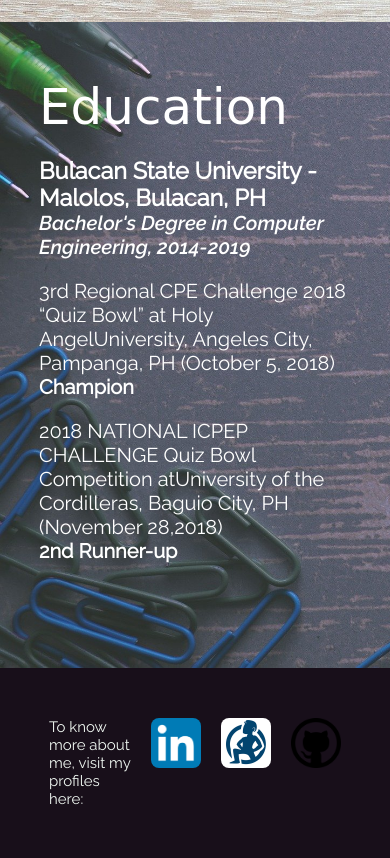
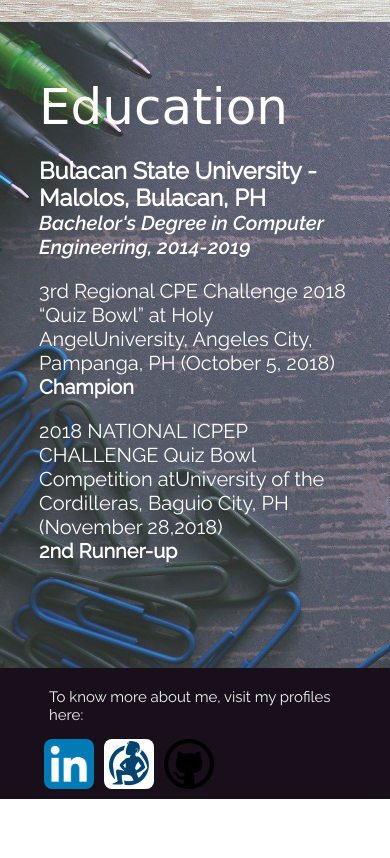
Before and after one commit to YanVictoria/first-website, a plain HTML site: page index.html in a window 390 px wide. Shown: the part 2641-3499 px from the top of the page. After the commit the page ends 3460 px from the top, so only its background shows below. Drawn offline with Linux system fonts and the light colour scheme; a web font is replaced by a local one.

Commit message:
Update Responsive Style in Footer

```diff
--- a/css/my_styles.css
+++ b/css/my_styles.css
@@ -152,12 +152,11 @@ footer img {
 }
 footer p {
     font-size: 15px;
-    padding: 50px 10px;
+    padding: 20px 10px;
+    padding-bottom: 0;
 }
 .contacts {
-    display: flex;
     padding: 0;
-    justify-content: center;
 }
 
 /*****Responsive*****/
@@ -189,10 +188,10 @@ footer p {
     }
 }
 
-@media screen and (max-width: 599px) { /***for 599px wide and below**/
-footer p {
+@media screen and (max-width: 689px) { /***for 689px wide and below**/
+    footer p {
     margin: 0;
-}
+    }
 }
 
 @media screen and (max-width: 671px) {
@@ -203,4 +202,29 @@ footer p {
     h2 {
         line-height: 1;
     }
+}
+
+@media screen and (min-width: 430px) {
+    footer p {
+        font-size: 15px;
+        padding: 30px 10px;
     }
+    .contacts {
+        display: flex;
+        padding: 0;
+        justify-content: center;
+    }
+}
+
+@media screen and (max-width: 430px) {
+    .contact-list {
+        list-style-type: none;
+        padding: 0; /***remove default space**/
+        display: flex;
+        flex-wrap: wrap;
+        margin-top: 10px;
+    }
+    .contact-list a {
+        margin: 5px 5px;
+    }
+}
```
